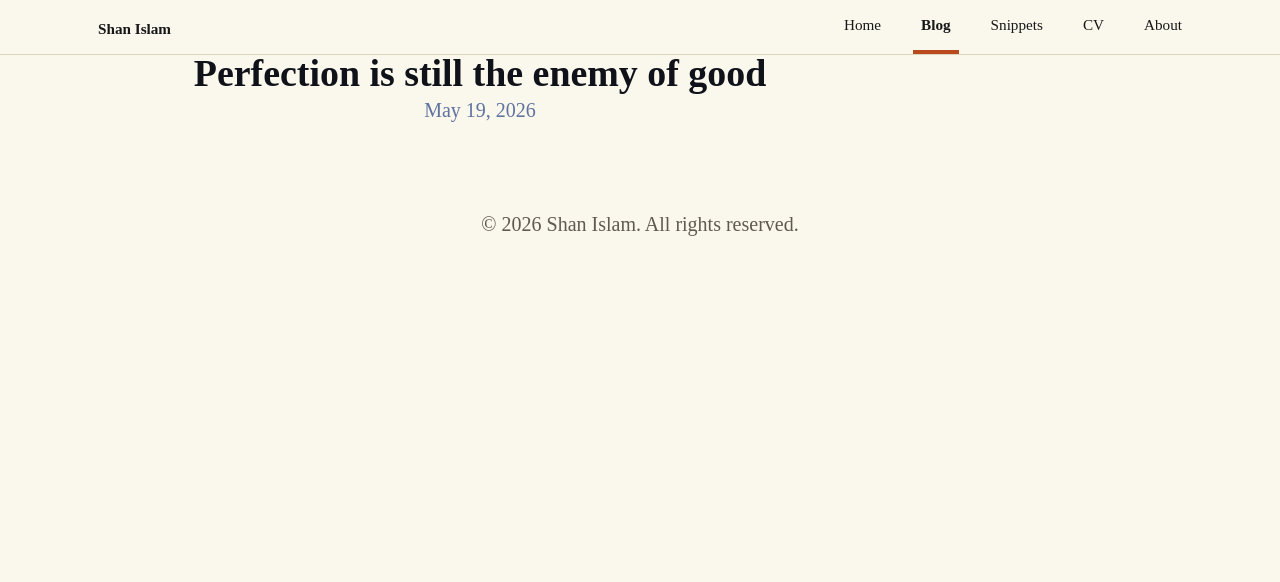
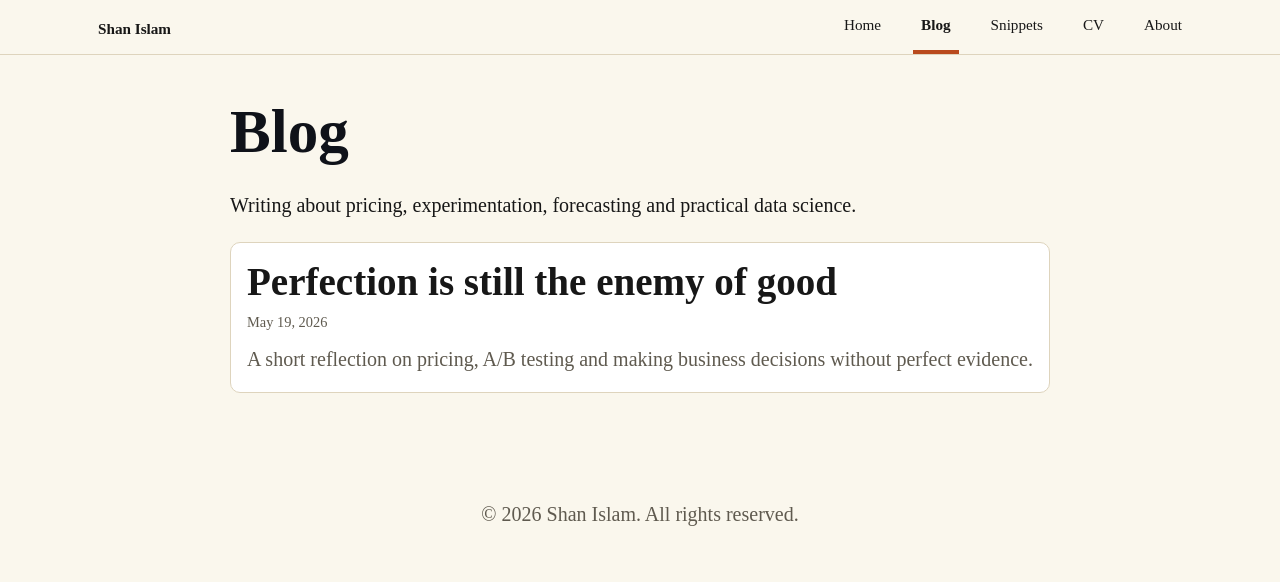
Before and after one commit to ShahnurIslam/shan-astro, an Astro site: page /blog in a window 1280 px wide. Built offline with nearby package versions, Linux system fonts and the light colour scheme; Astro itself is replaced by a stand-in of ours.

Commit message:
Content: homepage heading, post title styles and improved blog listing layout

````diff
--- a/src/pages/blog/index.astro
+++ b/src/pages/blog/index.astro
@@ -7,106 +7,65 @@ import FormattedDate from '../../components/FormattedDate.astro';
 import Header from '../../components/Header.astro';
 import { SITE_DESCRIPTION, SITE_TITLE } from '../../consts';
 
-const posts = (await getCollection('blog')).sort(
-	(a, b) => b.data.pubDate.valueOf() - a.data.pubDate.valueOf(),
-);
+const posts = (await getCollection('blog'))
+	.filter((p) => !p.data?.draft)
+	.sort((a, b) => b.data.pubDate.valueOf() - a.data.pubDate.valueOf());
+
+function stripBasicMarkdown(text) {
+	if (!text || typeof text !== 'string') return '';
+	let s = text;
+	// Remove images
+	s = s.replace(/!\[[^\]]*\]\([^)]*\)/g, '');
+	// Replace links with link text
+	s = s.replace(/\[([^\]]+)\]\([^)]*\)/g, '$1');
+	// Remove headings
+	s = s.replace(/^#{1,6}\s*/gm, '');
+	// Remove blockquotes
+	s = s.replace(/^>\s?/gm, '');
+	// Remove code fences and inline code
+	s = s.replace(/```[\s\S]*?```/g, '');
+	s = s.replace(/`([^`]*)`/g, '$1');
+	// Remove list markers
+	s = s.replace(/^[\s]*[-*+]\s+/gm, '');
+	s = s.replace(/^[0-9]+\.\s+/gm, '');
+	// Collapse whitespace
+	s = s.replace(/\s+/g, ' ').trim();
+	return s;
+}
+
+function excerptFromPost(post, len = 180) {
+	const desc = post?.data?.description;
+	if (desc && typeof desc === 'string') return desc.length > len ? desc.slice(0, len) + '...' : desc;
+	const body = typeof post.body === 'string' ? stripBasicMarkdown(post.body) : '';
+	if (!body) return '';
+	return body.length > len ? body.slice(0, len) + '...' : body;
+}
 ---
 
 <!doctype html>
 <html lang="en">
 	<head>
 		<BaseHead title={SITE_TITLE} description={SITE_DESCRIPTION} />
-		<style>
-			main {
-				width: 960px;
-			}
-			ul {
-				display: flex;
-				flex-wrap: wrap;
-				gap: 2rem;
-				list-style-type: none;
-				margin: 0;
-				padding: 0;
-			}
-			ul li {
-				width: calc(50% - 1rem);
-			}
-			ul li * {
-				text-decoration: none;
-				transition: 0.2s ease;
-			}
-			ul li:first-child {
-				width: 100%;
-				margin-bottom: 1rem;
-				text-align: center;
-			}
-			ul li:first-child img {
-				width: 100%;
-			}
-			ul li:first-child .title {
-				font-size: 2.369rem;
-			}
-			ul li img {
-				margin-bottom: 0.5rem;
-				border-radius: 12px;
-			}
-			ul li a {
-				display: block;
-			}
-			.title {
-				margin: 0;
-				color: rgb(var(--black));
-				line-height: 1;
-			}
-			.date {
-				margin: 0;
-				color: rgb(var(--gray));
-			}
-			ul li a:hover h4,
-			ul li a:hover .date {
-				color: rgb(var(--accent));
-			}
-			ul a:hover img {
-				box-shadow: var(--box-shadow);
-			}
-			@media (max-width: 720px) {
-				ul {
-					gap: 0.5em;
-				}
-				ul li {
-					width: 100%;
-					text-align: center;
-				}
-				ul li:first-child {
-					margin-bottom: 0;
-				}
-				ul li:first-child .title {
-					font-size: 1.563em;
-				}
-			}
-		</style>
 	</head>
 	<body>
 		<Header />
-		<main>
-			<section>
-				<ul>
-					{
+		<main class="blog-page">
+			<section class="blog-intro">
+				<h1>Blog</h1>
+				<p>Writing about pricing, experimentation, forecasting and practical data science.</p>
+			</section>
+			<section class="blog-list">
+				{
+					posts.length === 0 ? (<p>No posts yet.</p>) : (
 						posts.map((post) => (
-							<li>
-								<a href={`/blog/${post.id}/`}>
-									{post.data.heroImage && (
-										<Image width={720} height={360} src={post.data.heroImage} alt="" />
-									)}
-									<h4 class="title">{post.data.title}</h4>
-									<p class="date">
-										<FormattedDate date={post.data.pubDate} />
-									</p>
-								</a>
-							</li>
+							<article class="post-card">
+								<h3><a href={`/blog/${post.id}/`}>{post.data.title}</a></h3>
+								<div class="post-meta"><FormattedDate date={post.data.pubDate} /></div>
+								<p class="post-excerpt">{excerptFromPost(post)}</p>
+							</article>
 						))
-					}
-				</ul>
+					)
+				}
 			</section>
 		</main>
 		<Footer />
--- a/src/pages/index.astro
+++ b/src/pages/index.astro
@@ -38,7 +38,7 @@ const posts = allPosts
 		<Header />
 		<main class="home-page">
 			<section class="intro">
-				<h1>Shan Islam</h1>
+				<h1>Pricing, experiments and practical data science</h1>
 
 				<p>
 					I write about pricing, experimentation, forecasting and practical data science.
--- a/src/styles/global.css
+++ b/src/styles/global.css
@@ -77,6 +77,27 @@ main {
 .post-card h3 { margin: 0 0 0.25rem 0; }
 .post-meta { font-size: 0.9rem; color: var(--site-muted); margin-bottom: 0.5rem; }
 .post-excerpt { margin: 0; color: var(--site-muted); }
+/* Ensure post titles are dark by default, accent on hover */
+.post-card h3 a {
+	color: var(--site-text);
+	text-decoration: none;
+}
+.post-card h3 a:hover,
+.post-card h3 a:focus {
+	color: var(--site-accent);
+}
+
+/* Blog page layout */
+.blog-page {
+	max-width: 920px;
+	margin: 2.5rem auto;
+	padding: 0 1.25rem;
+}
+.blog-list {
+	display: flex;
+	flex-direction: column;
+	gap: 1rem;
+}
 h1,
 h2,
 h3,
@@ -310,9 +331,6 @@ hr {
 .home-hero-art img {
 	width: 100%;
 	height: auto;
-	max-height: 520px;
-	object-fit: cover;
-	object-position: center;
 	border-radius: 18px;
 	border: 1px solid var(--site-border);
 	box-shadow: 0 18px 45px rgba(0, 0, 0, 0.12);
````
